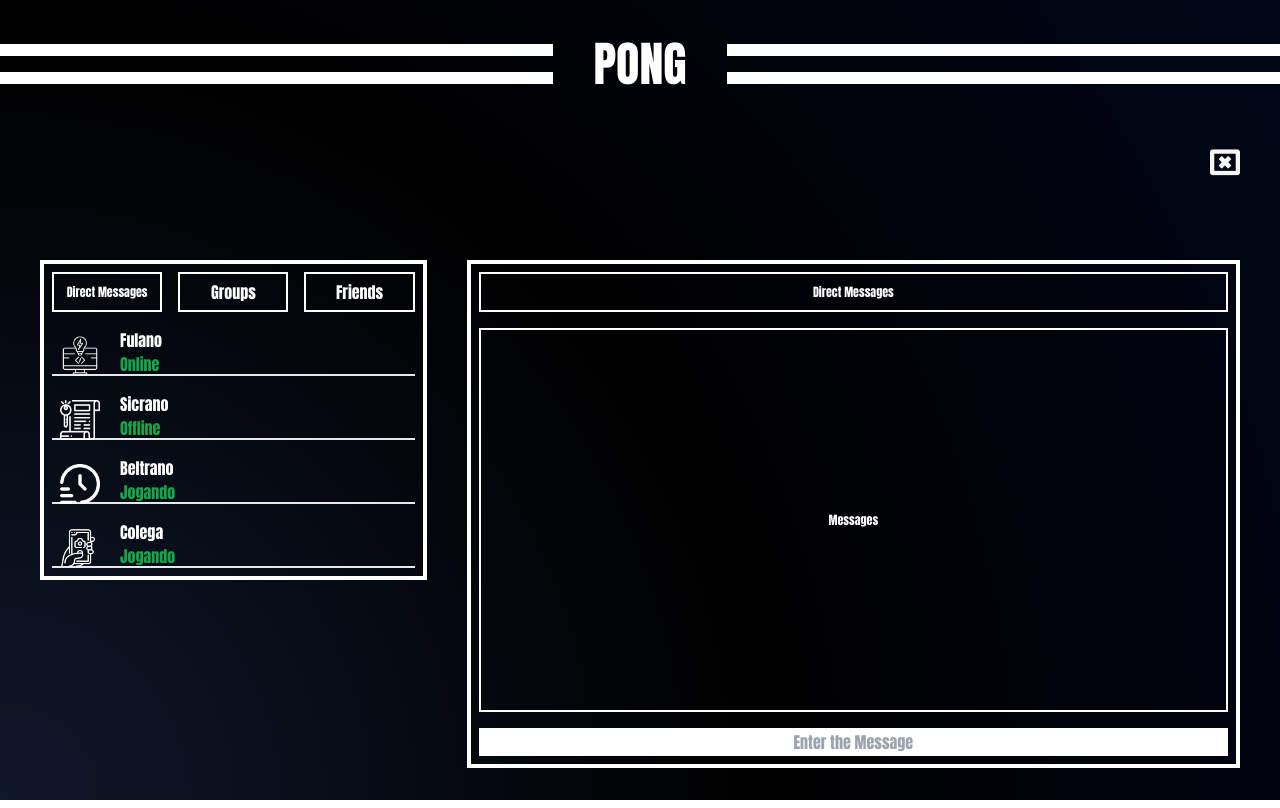
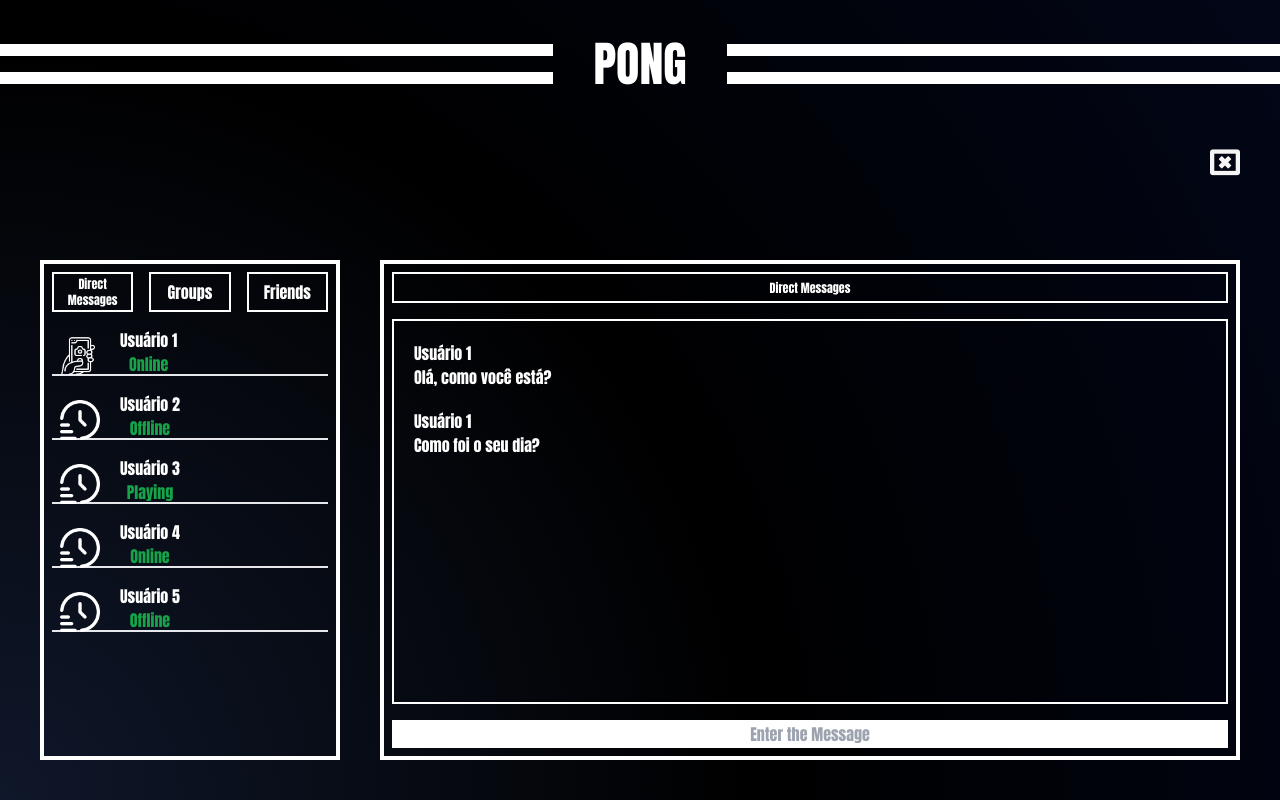
Before and after one commit to snvas/42course_fttranscendence, a SvelteKit app in the folder frontend/: page /chat in a window 1280 px wide. Built offline with nearby package versions, Linux system fonts and the light colour scheme.

Commit message:
Feature: Select and show  direct messages

```diff
--- a/frontend/src/lib/components/DirectMessages.svelte
+++ /dev/null
@@ -1,21 +0,0 @@
-<script>
-	import FriendStatus from './FriendStatus.svelte';
-</script>
-
-<div class="border-4 border-white min-w-fit w-full
-flex flex-col ">
-	<div class="flex-none flex flex-row">
-		<div class="border-2 border-white h-10 w-1/3 m-2 flex items-center justify-center">
-			<p class="text-xs text-center">Direct Messages</p>
-		</div>
-		<div class="border-2 border-white h-10 w-1/3 m-2 flex items-center justify-center">
-			<p class="">Groups</p>
-		</div>
-		<div class="border-2 border-white h-10 w-1/3 m-2 flex items-center justify-center">
-			<p class="">Friends</p>
-		</div>
-	</div>
-	<div class="flex-1">
-		<FriendStatus />
-	</div>
-</div>
--- a/frontend/src/lib/components/Messages.svelte
+++ b/frontend/src/lib/components/Messages.svelte
@@ -1,13 +1,51 @@
-<div class="border-4 border-white min-w-fit flex flex-col">
-	<div class="flex-none flex flex-col">
+<script lang="ts">
+	type User = {
+		id: string;
+		avatarId: string;
+		name: string;
+		status: 'Online' | 'Offline' | 'Playing';
+	};
+
+	type Message = {
+		name: string;
+		authorId: User['id'];
+		date: string;
+		message: string;
+	};
+
+	export let messages: Message[];
+	export let users: User[];
+
+	function getAuthorName(authorId: string) {
+		let authorName = '';
+		for (let i = 0; i < users.length; i++) {
+			if (users[i].id === authorId) {
+				authorName = users[i].name;
+				break;
+			}
+		}
+		return authorName;
+	}
+</script>
+
+<div class="border-4 border-white w-full h-full flex flex-col">
 	<div class="border-2 border-white h-10 m-2 flex items-center justify-center">
 		<p class="text-xs text-center">Direct Messages</p>
 	</div>
-		<div class="border-2 border-white h-96 m-2 flex items-center justify-center">
-			<p class="text-xs text-center">Messages</p>
+	<div class="border-2 border-white h-full m-2 flex flex-col gap-5 items-start p-5 justify-start">
+		{#each messages as message}
+			<div>
+				<p>
+					<!--TODO:  Verificar se authorid é do usuário -->
+					{message.authorId == '0' ? 'Me' : message.name}
+				</p>
+				<p>
+					{message.message}
+				</p>
+			</div>
+		{/each}
 	</div>
 	<div class="border-2 border-white m-2 flex items-center justify-center bg-white">
 		<input placeholder="Enter the Message" class="text-center" />
 	</div>
 </div>
-</div>
--- a/frontend/src/routes/chat/+page.svelte
+++ b/frontend/src/routes/chat/+page.svelte
@@ -1,13 +1,12 @@
 <script lang="ts">
 	import PongHeader from '$lib/components/PongHeader.svelte';
-	import DirectMessages from '$lib/components/DirectMessages.svelte';
+	import FriendStatus from '$lib/components/FriendStatus.svelte';
 	import Messages from '$lib/components/Messages.svelte';
 
 	type Message = {
-		id: string;
 		name: string;
 		authorId: User['id'];
-		date: Date;
+		date: string;
 		message: string;
 	};
 
@@ -29,29 +28,123 @@
 		members: GroupMember[];
 	};
 
-	let directMessages: Message[] = [
+	let directChats: User[] = [
 		{
 			id: '1',
-			name: 'Fulano',
-			authorId: '100',
-			date: new Date(),
-			message: 'asdasdasdasdasdas asd asd asd asd asd asd asd'
+			avatarId: '../../camera.png',
+			name: 'Usuário 1',
+			status: 'Online'
 		},
 		{
 			id: '2',
-			name: 'Ciclano',
-			authorId: '101',
-			date: new Date(),
-			message: 'Olá, como você está?'
+			avatarId: '../../rapido.png',
+			name: 'Usuário 2',
+			status: 'Offline'
 		},
 		{
 			id: '3',
-			name: 'Beltrano',
-			authorId: '102',
-			date: new Date(),
-			message: 'Tenho uma pergunta para você.'
+			avatarId: '../../rapido.png',
+			name: 'Usuário 3',
+			status: 'Playing'
+		},
+		{
+			id: '4',
+			avatarId: '../../rapido.png',
+			name: 'Usuário 4',
+			status: 'Online'
+		},
+		{
+			id: '5',
+			avatarId: '../../rapido.png',
+			name: 'Usuário 5',
+			status: 'Offline'
 		}
 	];
+
+	let directMessages = {
+		'1': [
+			{
+				name: 'Usuário 1',
+				authorId: '1',
+				date: '0',
+				message: 'Olá, como você está?'
+			},
+			{
+				name: 'Usuário 1',
+				authorId: '1',
+				date: '0',
+				message: 'Como foi o seu dia?'
+			}
+		],
+		'2': [
+			{
+				name: 'Usuário 2',
+				authorId: '0',
+				date: '0',
+				message: 'Qual é o seu plano para hoje?'
+			},
+			{
+				name: 'Usuário 2',
+				authorId: '2',
+				date: '0',
+				message: 'Vamos marcar algo para o próximo fim de semana?'
+			},
+			{
+				name: 'Usuário 2',
+				authorId: '0',
+				date: '0',
+				message: 'Tenha um bom dia!'
+			}
+		],
+		'3': [
+			{
+				name: 'Usuário 3',
+				authorId: '0',
+				date: '0',
+				message: 'Estou ansioso para o fim de semana!'
+			},
+			{
+				name: 'Usuário 3',
+				authorId: '3',
+				date: '0',
+				message: 'Você viu as últimas notícias?'
+			}
+		],
+		'4': [
+			{
+				name: 'Usuário 4',
+				authorId: '0',
+				date: '0',
+				message: 'Como está o tempo hoje?'
+			},
+			{
+				name: 'Usuário 4',
+				authorId: '4',
+				date: '0',
+				message: 'Que filme você recomenda assistir?'
+			}
+		],
+		'5': [
+			{
+				name: 'Usuário 5',
+				authorId: '5',
+				date: '0',
+				message: 'Vamos discutir o projeto hoje à tarde?'
+			},
+			{
+				name: 'Usuário 5',
+				authorId: '0',
+				date: '0',
+				message: 'Como foi o seu dia?'
+			},
+			{
+				name: 'Usuário 5',
+				authorId: '0',
+				date: '0',
+				message: 'Qual é o seu plano para hoje?'
+			}
+		]
+	};
 
 	let groups: Group[] = [
 		{
@@ -59,17 +152,15 @@
 			name: 'Grupo de Trabalho',
 			messages: [
 				{
-					id: '4',
 					name: 'Alice',
 					authorId: '201',
-					date: new Date(),
+					date: '0',
 					message: 'Vamos discutir o projeto hoje à tarde?'
 				},
 				{
-					id: '5',
 					name: 'Bob',
 					authorId: '202',
-					date: new Date(),
+					date: '0',
 					message: 'Sim, às 14h é bom para todos?'
 				}
 			],
@@ -91,6 +182,12 @@
 			]
 		}
 	];
+
+	function showMessages(userID: keyof typeof directMessages) {
+		messages = directMessages[userID];
+	}
+	let messages: Message[] = directMessages[1];
+	let showingMessages: 'direct' | 'groups' = 'direct';
 </script>
 
 <div class="h-full min-h-screen w-screen flex flex-col md:h-screen gap-10">
@@ -98,17 +195,65 @@
 		<PongHeader />
 	</div>
 	<div class="flex flex-col justify-end items-end">
-		<a href="/dashboard"
-			><i class="fa fa-window-close-o mr-10 text-3xl icon-link" aria-hidden="true" /></a
-		>
+		<a href="/dashboard">
+			<i class="fa fa-window-close-o mr-10 text-3xl icon-link" aria-hidden="true" />
+		</a>
 	</div>
-	<div class="flex flex-row gap-10 p-10">
-		<div class="gap-15 flex flex-col md:w-1/3 w-full h-full">
-			<DirectMessages />
+	<div class="flex flex-col md:flex-row gap-10 p-10 h-full">
+		<div class="gap-15 flex flex-col md:w-1/4 flex-none w-full h-full">
+			<div class="border-4 border-white min-w-fit w-full flex flex-col h-full">
+				<div class="flex-none flex flex-row">
+					<!-- TODO: padronizar botões e estilo baseado na variável "showingMessages" -->
+					<button
+						class="border-2 border-white h-10 w-1/3 m-2 flex items-center justify-center"
+						on:click={() => (showingMessages = 'direct')}
+					>
+						<p class="text-xs text-center">Direct Messages</p>
+					</button>
+					<button
+						class="border-2 border-white h-10 w-1/3 m-2 flex items-center justify-center"
+						on:click={() => (showingMessages = 'groups')}
+					>
+						<p class="">Groups</p>
+					</button>
+					<!-- ??? remover aba de friends e manter apenas no dashboard? -->
+					<div class="border-2 border-white h-10 w-1/3 m-2 flex items-center justify-center">
+						<p class="">Friends</p>
+					</div>
+				</div>
+				{#if showingMessages == 'direct'}
+					{#each directChats as user}
+						<button
+							on:click={() => showMessages(user.id)}
+							class="border-b-2 border-x-white h-12 m-2 flex flex-row"
+						>
+							<img
+								class="avatar max-w-sm aspect-square w-10 h-10 m-2"
+								src={user.avatarId}
+								alt={user.name}
+								title={user.name}
+							/>
+							<div class="flex flex-col ml-3">
+								<p class="flex flex-col">{user.name}</p>
+								<p class="flex flex-col text-green-600">{user.status}</p>
+							</div>
+						</button>
+					{/each}
+				{:else if showingMessages == 'groups'}
+					<!-- TODO:  mensagens de grupo -->
+					Mensagens de grupos
+				{/if}
+			</div>
 		</div>
-		<div class="gap-15 flex flex-col md:w-2/3 w-full h-full">
-			<Messages />
-		</div>
+		{#if showingMessages == 'direct'}
+			<div class="flex flex-col w-full h-full">
+				<Messages bind:messages bind:users={directChats} />
+			</div>
+		{:else}
+			<div class="flex flex-col w-full h-full">
+				<Messages bind:messages bind:users={directChats} />
+			</div>
+		{/if}
 	</div>
 </div>
 
```
Lines whose indentation alone changed are shown as unchanged.
